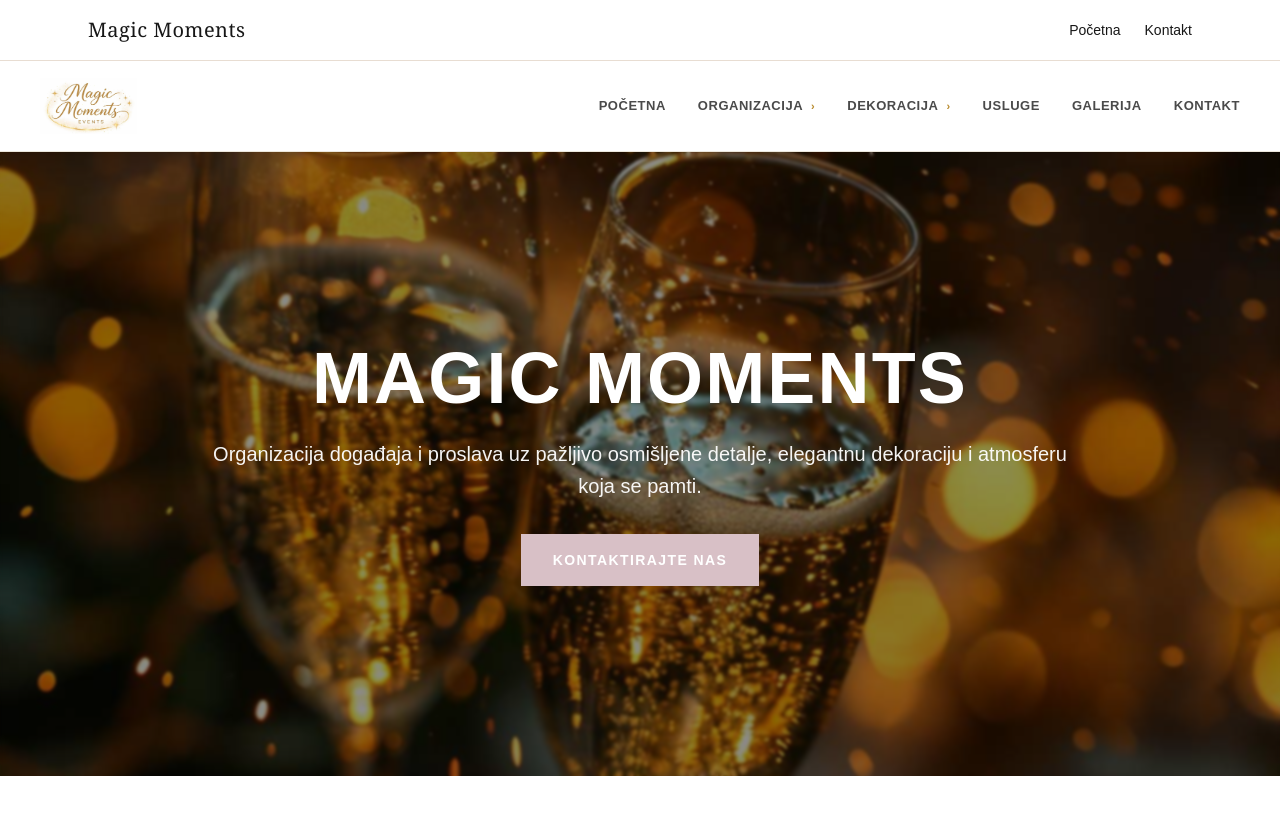
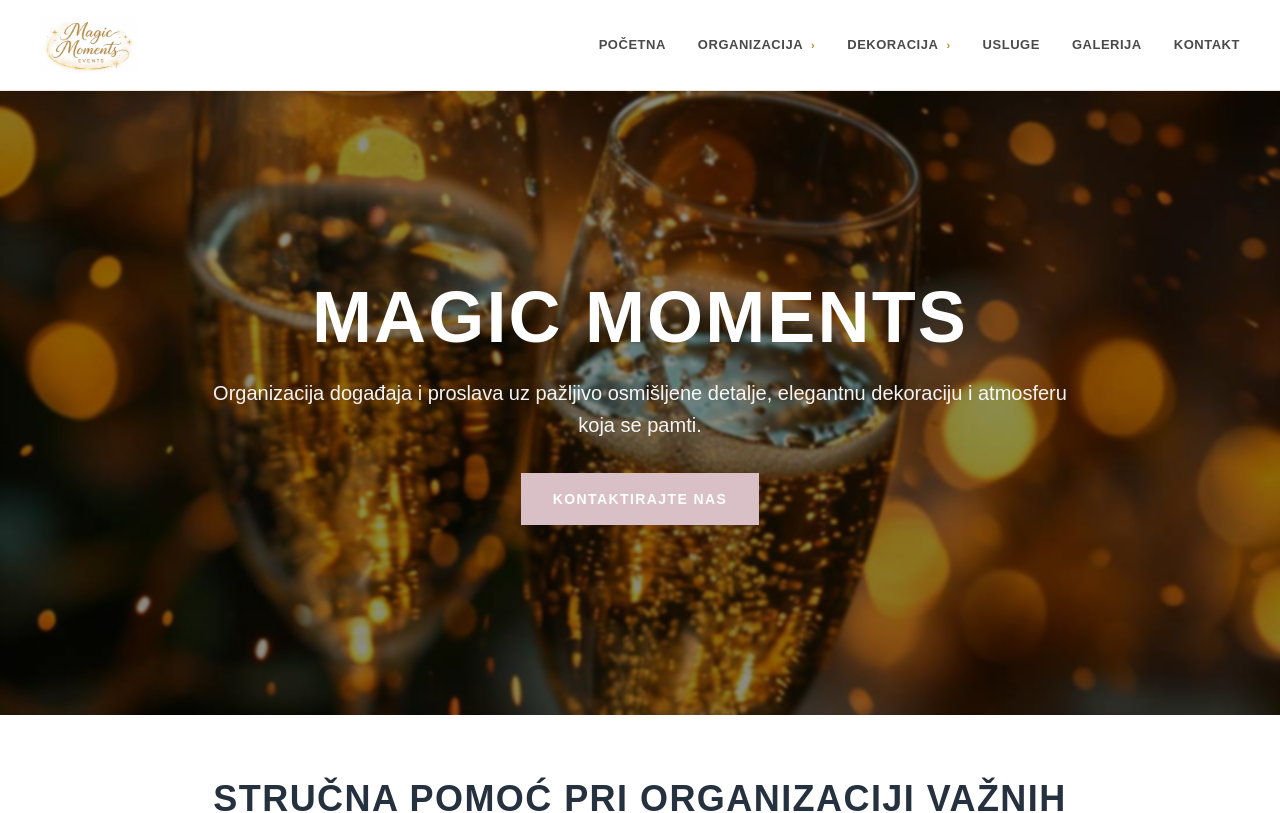
Before and after one commit to ITMilena/magic-moments, a Next.js app: page / in a window 1280 px wide. Shown: the top 813 px of the page. Built offline with nearby package versions, Linux system fonts and the light colour scheme.

Commit message:
uklonjen dupli header, ostavljen footer

```diff
--- a/app/layout.tsx
+++ b/app/layout.tsx
@@ -1,6 +1,5 @@
 import type { Metadata } from "next";
 import { Geist, Geist_Mono } from "next/font/google";
-import Link from "next/link";
 import "./globals.css";
 
 const geistSans = Geist({
@@ -29,19 +28,6 @@ export default function RootLayout({
       className={`${geistSans.variable} ${geistMono.variable} h-full antialiased`}
     >
       <body className="min-h-full flex flex-col bg-[#f8f5f0] text-[#3d2c2a]">
-        <header className="w-full border-b border-[#e8ddd2] bg-white/80 backdrop-blur">
-          <div className="mx-auto flex max-w-6xl items-center justify-between px-6 py-4">
-            <Link href="/" className="font-serif text-xl tracking-wide">
-              Magic Moments
-            </Link>
-
-            <nav className="flex gap-6 text-sm">
-              <Link href="/">Početna</Link>
-              <Link href="/kontakt">Kontakt</Link>
-            </nav>
-          </div>
-        </header>
-
         <main className="flex-1">{children}</main>
 
         <footer className="border-t border-[#e8ddd2] bg-white/80 py-8 text-center text-sm text-[#6f5a57]">
```
